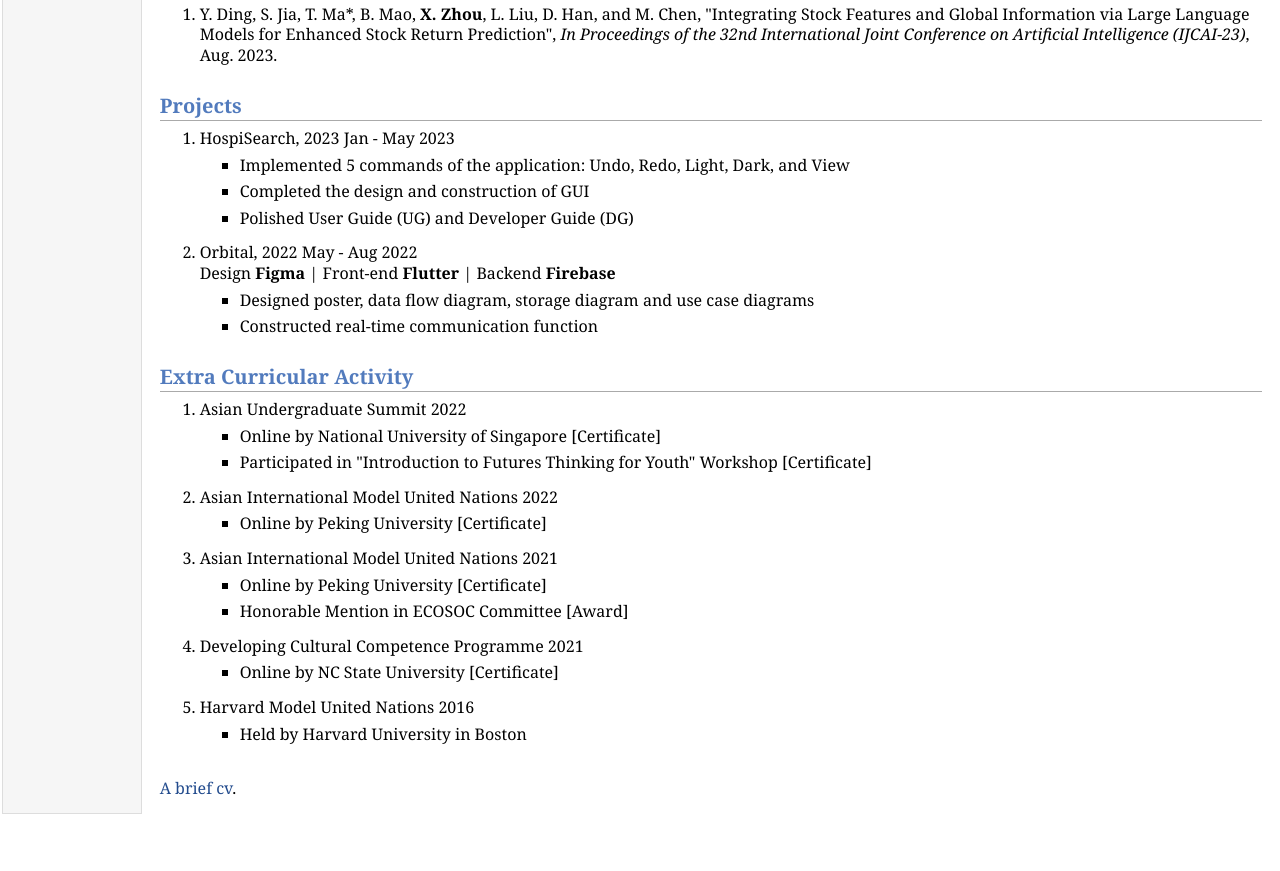
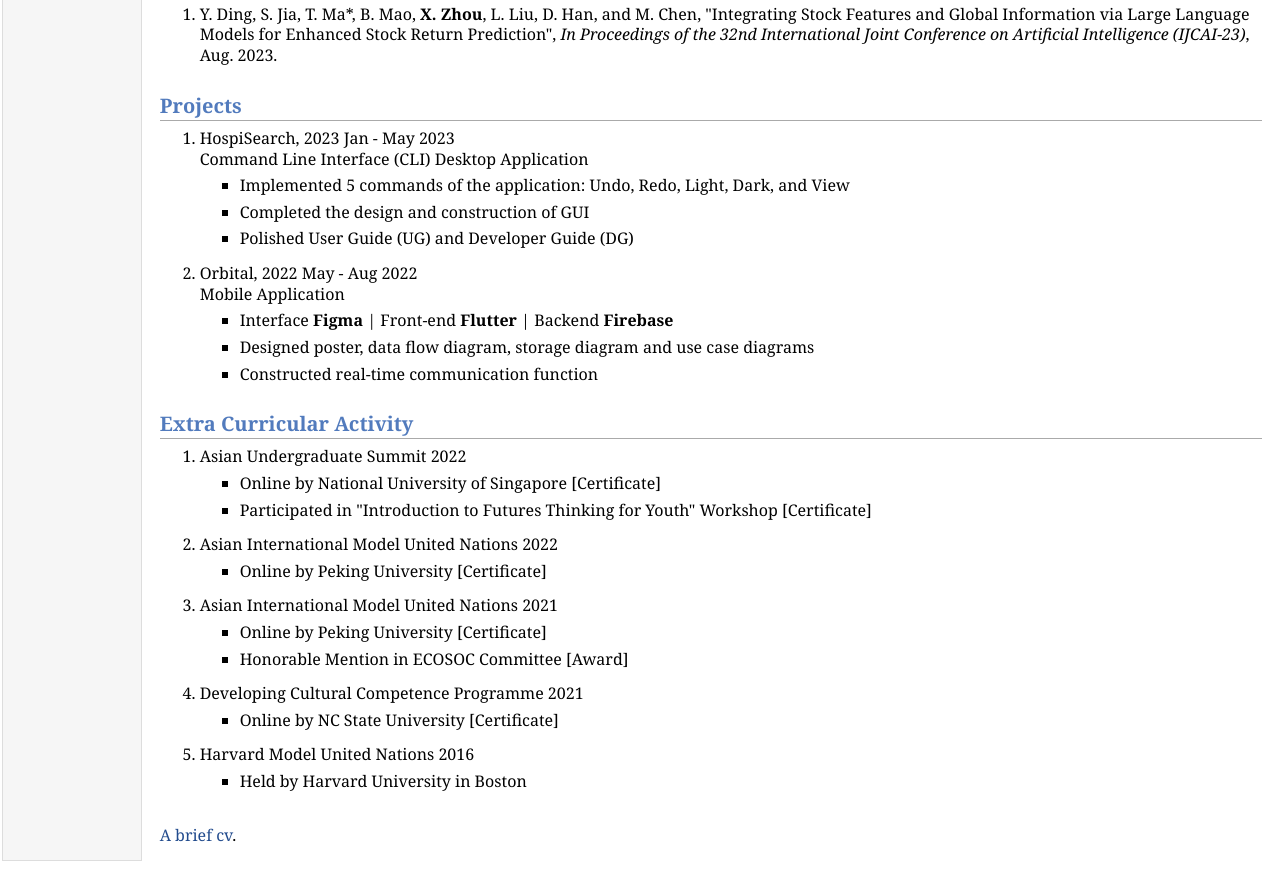
Before and after one commit to CedricPei/wenqi, a plain HTML site: page index.html in a window 1280 px wide. Shown: the part 916-1787 px from the top of the page. Before the commit the page ends 1740 px from the top, so only its background shows below. Drawn offline with Linux system fonts and the light colour scheme.

Commit message:
Update index.html

```diff
--- a/index.html
+++ b/index.html
@@ -71,15 +71,17 @@ My academic focus centers on <b>Application of Large Language Models</b> and <b>
 
 <h2>Projects</h2>
 <ol>
-  <li><p>HospiSearch, 2023 Jan - May 2023</p></li>
+  <li><p>HospiSearch, 2023 Jan - May 2023 <br />
+    Command Line Interface (CLI) Desktop Application </p></li>
   <ul>
     <li><p>Implemented 5 commands of the application: Undo, Redo, Light, Dark, and View</p></li>
     <li><p>Completed the design and construction of GUI</p></li>
     <li><p>Polished User Guide (UG) and Developer Guide (DG)</p></li>
   </ul>
   <li><p>Orbital, 2022 May - Aug 2022 <br />
-    Design <b>Figma</b> | Front-end <b>Flutter</b> | Backend <b>Firebase</b> </p></li>
+    Mobile Application </p></li>
   <ul>
+    <li><p>Interface <b>Figma</b> | Front-end <b>Flutter</b> | Backend <b>Firebase</b> </p></li>
     <li><p>Designed poster, data flow diagram, storage diagram and use case diagrams </p></li>
     <li><p>Constructed real-time communication function </p></li>
   </ul>
```
